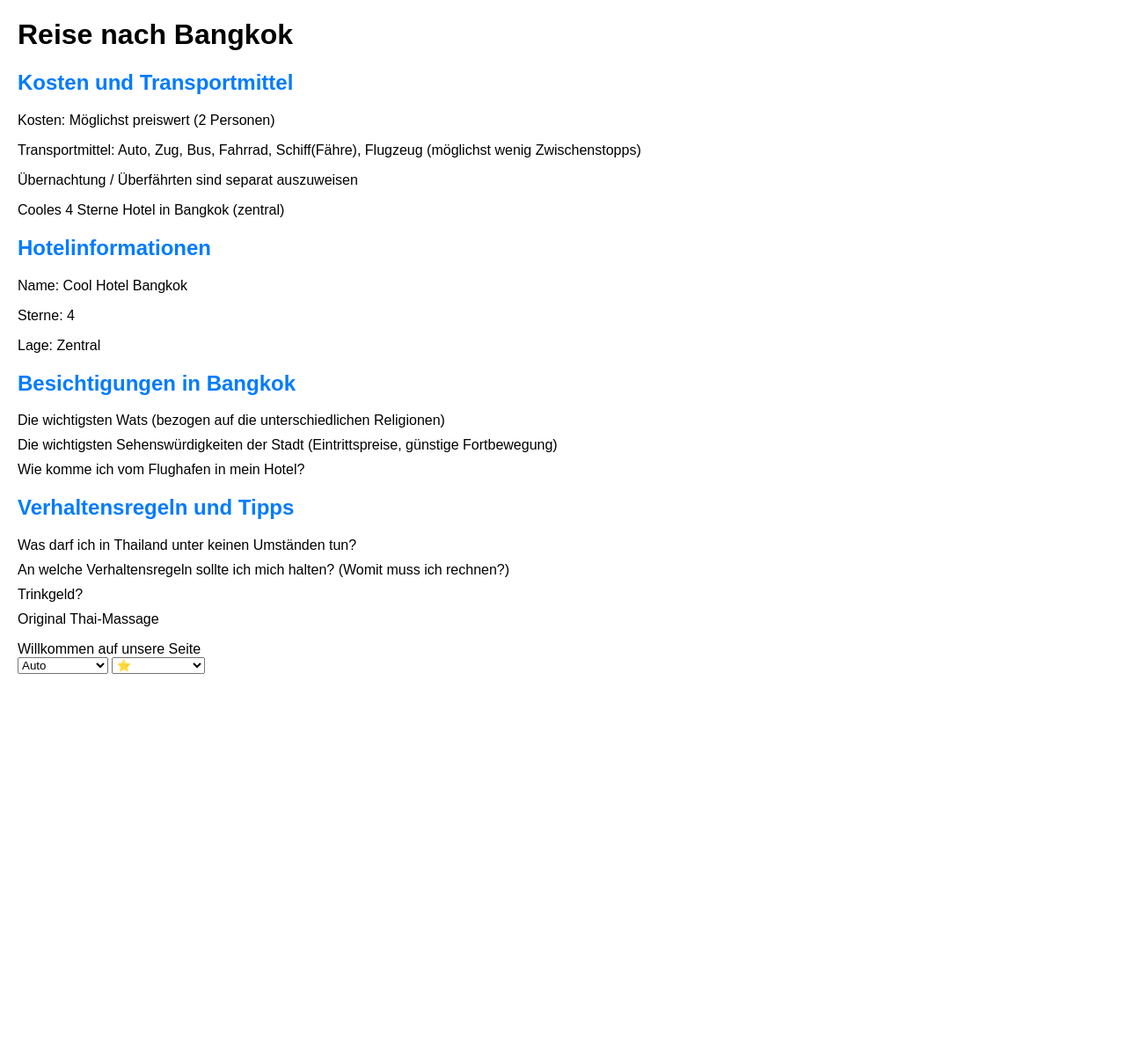
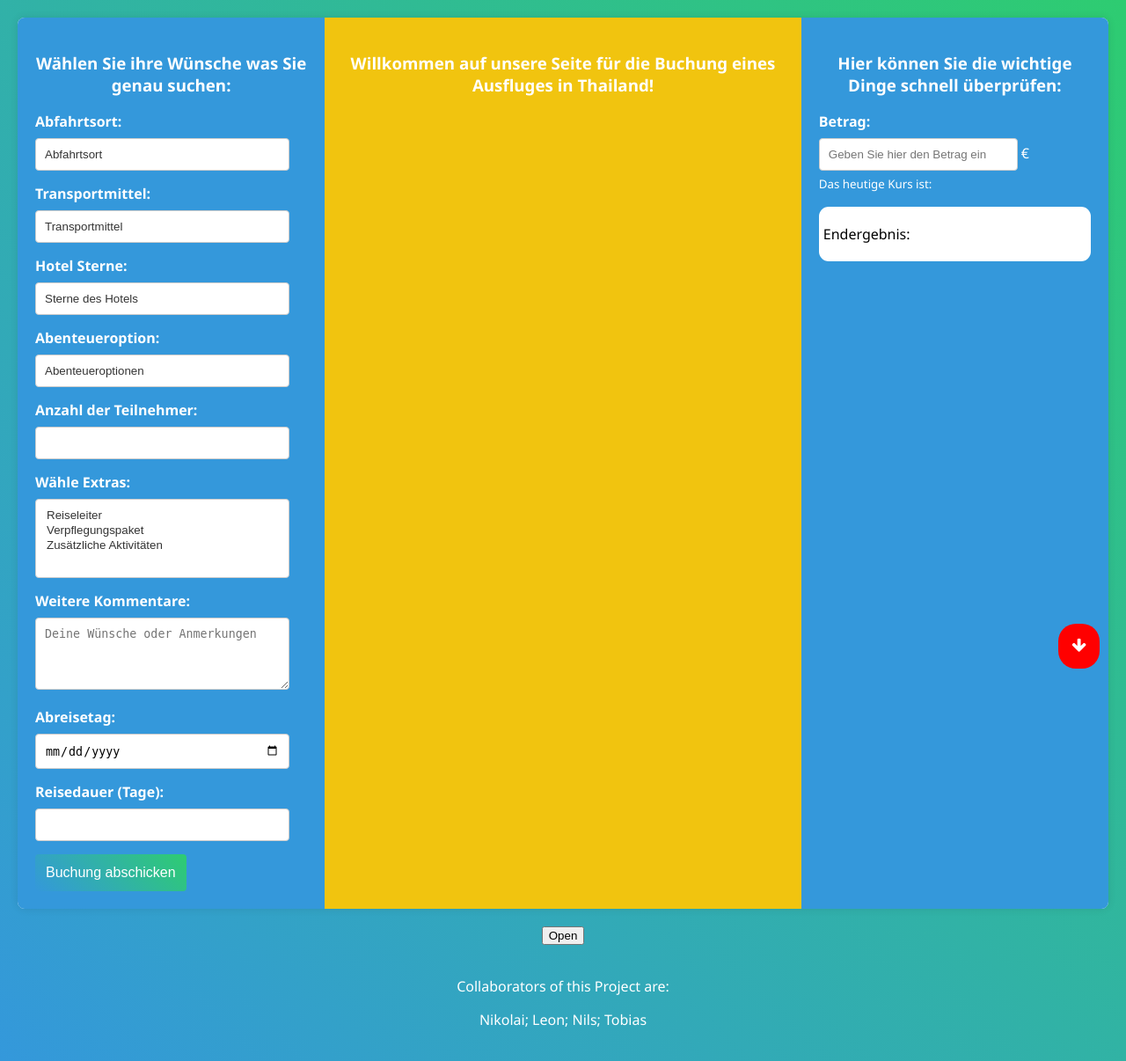
Before and after one commit to nikas17mc/reise_nach_bagkok, a PHP site: page / in a window 1280 px wide. Shown: the whole page at 88% size. Before the commit the page ends 766 px from the top, so only its background shows below. Run offline with PHP 8.4, Linux system fonts and the light colour scheme.

Commit message:
Weiteres Update des Projects

```diff
--- a/index.php
+++ b/index.php
@@ -1,69 +1,38 @@
+<?php include('./src/extra/header.php'); ?>
 <!DOCTYPE html>
 <html lang="de">
+
+</html>
+
 <head>
+    <title>Reise nach Bangkok</title>
     <meta charset="UTF-8">
     <meta name="viewport" content="width=device-width, initial-scale=1.0">
-    <title>Reise nach Bangkok</title>
-    <link rel="shortcut icon" href="./src/" src="./src/icons/my_picture.png" type="image/png">
-    <style>
-        body {
-            font-family: Arial, sans-serif;
-            margin: 20px;
-        }
-        h2 {
-            color: #007BFF;
-        }
-        ul {
-            list-style-type: none;
-            padding: 0;
-        }
-        li {
-            margin-bottom: 10px;
-        }
-    </style>
+    <link rel="stylesheet" href="./src/style/style.css">
+    <link rel="shortcut icon" href="./src/icons/my_picure.png" src="./src/icons/my_picure.png" type="image/png">
+    <link rel="stylesheet" href="https://cdnjs.cloudflare.com/ajax/libs/font-awesome/4.7.0/css/font-awesome.min.css">
 </head>
+
 <body>
-
-    <h1>Reise nach Bangkok</h1>
-
-    <h2>Kosten und Transportmittel</h2>
-    <p>Kosten: Möglichst preiswert (2 Personen)</p>
-    <p>Transportmittel: Auto, Zug, Bus, Fahrrad, Schiff(Fähre), Flugzeug (möglichst wenig Zwischenstopps)</p>
-    <p>Übernachtung / Überfährten sind separat auszuweisen</p>
-    <p>Cooles 4 Sterne Hotel in Bangkok (zentral)</p>
-
-    <?php
-        // Beispiel PHP-Abschnitt für Hotelinformationen
-        $hotelName = "Cool Hotel Bangkok";
-        $hotelSterne = 4;
-        $hotelLage = "Zentral";
-
-        echo "<h2>Hotelinformationen</h2>";
-        echo "<p>Name: $hotelName</p>";
-        echo "<p>Sterne: $hotelSterne</p>";
-        echo "<p>Lage: $hotelLage</p>";
-    ?>
-
-    <h2>Besichtigungen in Bangkok</h2>
-    <ul>
-        <li>Die wichtigsten Wats (bezogen auf die unterschiedlichen Religionen)</li>
-        <li>Die wichtigsten Sehenswürdigkeiten der Stadt (Eintrittspreise, günstige Fortbewegung)</li>
-        <li>Wie komme ich vom Flughafen in mein Hotel?</li>
-    </ul>
-
-    <h2>Verhaltensregeln und Tipps</h2>
-    <ul>
-        <li>Was darf ich in Thailand unter keinen Umständen tun?</li>
-        <li>An welche Verhaltensregeln sollte ich mich halten? (Womit muss ich rechnen?)</li>
-        <li>Trinkgeld?</li>
-        <li>Original Thai-Massage</li>
-    </ul>
-
-    <!-- Weitere Abschnitte hier einfügen -->
-Willkommen auf unsere Seite
-
-<form action="index.php" method="post"></form>
-    <select name="drive" id="">
+    <div class="container">
+        <div class="left-column">
+            <?php if (!isset($_POST['submit'])) { ?>
+                <h3>Wählen Sie ihre Wünsche was Sie genau suchen:</h3>
+                <form id="myForm" action="" method="post">
+                    <label for="departureLocation">Abfahrtsort:</label>
+                    <select name="departureLocation" id="departureLocation" required>
+                        <option value="" disabled selected>Abfahrtsort</option>
+                        <option value="1">Berlin-Tegel</option>
+                        <option value="2">Frankfurt am Main</option>
+                        <option value="3">München</option>
+                        <option value="4">Düsseldorf</option>
+                        <option value="5">Hamburg</option>
+                        <option value="6">Stuttgard</option>
+                        <option value="7">Köln / Bonn</option>
+                    </select>
+                    <label for="drive">Transportmittel:</label>
+                    <select name="drive" id="drive" required>
+                        <option value="" disabled selected>Transportmittel</option>
                         <option value="1">Auto</option>
                         <option value="2">Bus</option>
                         <option value="3">Schiff (Fähre)</option>
@@ -71,19 +40,95 @@ Willkommen auf unsere Seite
                         <option value="5">Flugzeug</option>
                         <option value="6">Fahrrad</option>
                     </select>
-    <select name="star" id="">
+                    <label for="star">Hotel Sterne:</label>
+                    <select name="star" id="star" required>
+                        <option value="" disabled selected>Sterne des Hotels</option>
                         <option value="1">⭐</option>
                         <option value="2">⭐⭐</option>
                         <option value="3">⭐⭐⭐</option>
                         <option value="4">⭐⭐⭐⭐</option>
                         <option value="5">⭐⭐⭐⭐⭐</option>
                     </select>
+                    <label for="excursion">Abenteueroption:</label>
+                    <select name="excursion" id="excursion" required>
+                        <option value="" disabled selected>Abenteueroptionen</option>
+                        <option value="beach">Strandausflug</option>
+                        <option value="city">Stadtbesichtigung</option>
+                        <option value="adventure">Abenteuertour</option>
+                    </select>
+                    <label for="participants">Anzahl der Teilnehmer:</label>
+                    <input type="number" name="participants" id="participants" min="1" required>
+                    <label for="extras">Wähle Extras:</label>
+                    <select name="extras" id="extras" multiple>
+                        <option value="guide">Reiseleiter</option>
+                        <option value="meals">Verpflegungspaket</option>
+                        <option value="activities">Zusätzliche Aktivitäten</option>
+                    </select>
+                    <label for="comments">Weitere Kommentare:</label>
+                    <textarea name="comments" id="comments" rows="4"
+                        placeholder="Deine Wünsche oder Anmerkungen"></textarea>
+                    <label for="departureDate">Abreisetag:</label>
+                    <input type="date" name="departureDate" required>
+                    <label for="tripDuration">Reisedauer (Tage):</label>
+                    <input type="number" name="tripDuration" min="1" required>
+                    <button id="sendB" type="submit" name="submit">Buchung abschicken</button>
                 </form>
-<?php
-if ($_SERVER["REQUEST_METHOD"] == "POST"){
+            <?php } else { ?>
+                <h3>Ihre ausgewählte Angaben und Informationen:
+                    <div class="auswahl_angaben">
+                        <p>Transportmittel:
+                            <?php echo $drive ?>
+                        </p>
+                        <?php include('./src/extra/form.php')?>
+                        <p>Sterne:
+                            <?php echo $star ?>
+                        </p>
+                        <p>Abenteueroptionen:
+                            <?php echo $excursion ?>
+                        </p>
+                        <p>Teilnehmer:
+                            <?php echo $participants ?>
+                        </p>
+                        <p>Extra:
+                            <?php echo $extras ?>
+                        </p>
+                        <p>Abreise:
+                            <?php echo $departureDate ?>
+                        </p>
+                        <p>Reisedauer:
+                            <?php echo $tripDuration ?>
+                        </p>
+                        <p></p>
+                    </div>
+                    <div class="transport_rechnung"></div>
+                    <div></div>
+                </h3>
+            <?php }
+            ; ?>
+        </div>
+        <div class="middle-column">
+            <h3>Willkommen auf unsere Seite für die Buchung eines Ausfluges in Thailand!</h3>
+        </div>
+        <div class="right-column">
+            <h3>Hier können Sie die wichtige Dinge schnell überprüfen:</h3>
+            <label style="text-align:left;" for="amount">Betrag:</label>
+            <input oninput="numberValidate(this)" style="margin-bottom: 3px; width:73%;" type="number" id="amount"
+                placeholder="Geben Sie hier den Betrag ein"><span> €</span><br />
+            <small>Das heutige Kurs ist: <em id="cur"></em></small>
+            <div class="result_box">
+                <p style="color:black;" id="result">Endergebnis: </p>
+            </div>
+        </div>
+    </div>
+    <button id="downB" onclick="down_jump()"><i class="fa fa-arrow-down" aria-hidden="true"></i></button>
+    <button id="upB" onclick="up_jump()"><i class="fa fa-arrow-up" aria-hidden="true"></i></button>
+    <button data-open-modal>Open</button>
+    <dialog data-modal>
+        <div>This is Modal</div>
+        <button data-close-modal>Close</button>
+    </dialog>
+    <?php include('./src/extra/footer.php'); ?>
+    <script src="./src/js/script.js"></script>
+</body>
 
-}
-?>
-
-</body>
 </html>
--- /dev/null
+++ b/src/extra/footer.php
@@ -0,0 +1,4 @@
+<footer style="margin-top: 20px;">
+    <p>Collaborators of this Project are:</p>
+    <p>Nikolai; Leon; Nils; Tobias</p>
+</footer>
--- /dev/null
+++ b/src/extra/header.php
@@ -0,0 +1,23 @@
+<?php
+# ------------------ Information to the Form ------------------------------
+$departureLocation_opt = [1 => "Berlin-Tegel", 2 => "Frankfurt am Main", 3 => "München", 4 => "DUS", 5 => "Hamburg", 6 => "Stuttgard", 8=>"Köln / Bonn"];
+$drive_opt = [1 => "Auto", 2 => "Bus", 3 => "Schiff (Fähre)", 4 => "Zug", 5 => "Flugzeug", 6 => "Fahrrad"];
+$star_opt = [1 => "⭐", 2 => "⭐⭐", 3 => "⭐⭐⭐", 4 => "⭐⭐⭐⭐", 5 => "⭐⭐⭐⭐⭐"];
+$excursion_opt = ["beach" => "Strandausflug", "city" => "Stadtbesichtigung", "adventure" => "Abenteuertour"];
+$extras_opt = ["guide" => "Reiseleiter", "meals" => "Verpflegungspaket", "activities" => "Zusätzliche Aktivitäten"];
+$departureLocation = isset($_POST["departureLocation"]) ? $departureLocation_opt[$_POST["departureLocation"]] : null;
+$drive = isset($_POST["drive"]) ? $drive_opt[$_POST["drive"]] : null;
+$star = isset($_POST["star"]) ? $star_opt[$_POST["star"]] : null;
+$excursion = isset($_POST["excursion"]) ? $excursion_opt[$_POST["excursion"]] : null;
+$extras = isset($_POST["extras"]) ? $extras_opt[$_POST["extras"]] : null;
+$participants = isset($_POST["participants"]) && is_numeric($_POST["participants"]) ? $_POST["participants"] : null;
+$departureDate = isset($_POST["departureDate"]) && is_numeric($_POST["departureDate"]) ? $_POST["departureDate"] : null;
+$tripDuration = isset($_POST["tripDuration"]) && is_numeric($_POST["tripDuration"]) ? $_POST["tripDuration"] : null;
+# -------------------------------------------------------------------------
+
+
+
+# --------------------- Math Logic ----------------------------------------
+$depLocTime= "ca. 12h";
+$travelCost=0;
+?>
--- /dev/null
+++ b/src/style/style.css
@@ -0,0 +1,191 @@
+:root{
+    --b:black;
+    --w:white;
+}
+
+
+body {
+    font-family: 'Segoe UI', Tahoma, Geneva, Verdana, sans-serif;
+    margin: 20px;
+    display: flex;
+    justify-content: center;
+    align-items: center;
+    background: linear-gradient(45deg, #3498db, #2ecc71);
+    color: var(--w);
+    text-align: center;
+    flex-direction: column;
+}
+
+.container {
+    display: flex;
+    width: 100%;
+    margin: auto;
+    background-color: rgba(255, 255, 255, 0.9);
+    border-radius: 8px;
+    box-shadow: 0 0 10px rgba(0, 0, 0, 0.1);
+    overflow: hidden;
+    margin-bottom: 20px;
+}
+
+.left-column,
+.right-column {
+    flex: 35%;
+    padding: 20px;
+    background: #3498db;
+    color: var(--w);
+    text-align: left;
+}
+
+.middle-column {
+    flex: 60%;
+    padding: 20px;
+    background: #f1c40f;
+    box-sizing: border-box;
+}
+
+h3 {
+    color: var(--w);
+    text-align: center;
+}
+
+#auswahl {
+    width: 100%;
+    display: block;
+}
+
+form {
+    width: 100%;
+}
+
+label {
+    display: block;
+    margin-bottom: 8px;
+    font-weight: bold;
+}
+
+select,
+input,
+textarea {
+    width: calc(100% - 20px);
+    padding: 10px;
+    margin-bottom: 15px;
+    border: 1px solid #ccc;
+    border-radius: 4px;
+    box-sizing: border-box;
+}
+
+select {
+    appearance: none;
+    background-color: var(--w);
+    background-position: right center;
+    background-repeat: no-repeat;
+    color: #333;
+    padding-right: 25px;
+}
+
+select:hover {
+    cursor: pointer;
+}
+
+#sendB {
+    background: linear-gradient(45deg, #3498db, #2ecc71);
+    color: var(--w);
+    padding: 12px;
+    border: none;
+    border-radius: 4px;
+    cursor: pointer;
+    font-size: 16px;
+}
+
+#sendB:hover {
+    background: linear-gradient(45deg, #2ecc71, #3498db);
+}
+
+.result_box {
+    padding-left: 5px;
+    padding-top: 4px;
+    padding-bottom: 4px;
+    border-radius: 11px;
+    background: var(--w);
+    margin-top: 16px;
+}
+
+.depLoc_outer_box{
+    width:100%;
+    height:auto;
+    background:var(--w);
+    border-radius: 8px;
+    padding:10px;
+    margin-left:-4%;
+}
+.depLoc_inner_box{
+    width:100%;
+    color:black;
+}
+.depLoc_txt{
+    margin-right: 60px;
+    font-family: 'Segoe UI', Tahoma, Geneva, Verdana, sans-serif;
+}
+.arrow{
+    margin-right: 60px;
+    font-family: 'Segoe UI', Tahoma, Geneva, Verdana, sans-serif;
+}
+.time_txt{
+    margin-top: -10px;
+    margin-bottom: -30px;
+}
+.cost_txt{
+    margin-top:-2%;
+}
+.txt_name_time{
+    text-align: left;
+    font-size: 12px;
+    font-family: 'Franklin Gothic Medium', 'Arial Narrow', Arial, sans-serif;
+    font-weight: 400;
+    margin-right:34%;
+    margin-left:-6%;
+}
+.lineTime{
+    display:inline-block;
+    width:55%;
+    height:2px;
+    padding: 1px;
+    background:black;
+    margin-bottom: 1px;
+}
+.line_start, .line_end{
+    display:inline-block;
+    width:2px;
+    border:2px black solid;
+    background:white;
+    padding:1px;
+}
+.txt_name_cost_unl{
+    text-decoration: underline;
+    font-size: 15px;
+    font-weight: 400;
+    font-style: italic;
+}
+#extras {
+    scrollbar-width: none;
+}
+
+#upB, #downB {
+    background-color: #ff0000;
+    display: block;
+    position: fixed;
+    bottom: 40px;
+    right: 30px;
+    z-index: 99;
+    border: none;
+    outline: none;
+    color: white;
+    cursor: pointer;
+    padding: 15px;
+    border-radius: 20px;
+    font-size: 18px;
+    transition: background-color 0.4s ease;
+}
+#upB:hover,#downB:hover{
+    background-color: #555;
+}
```
Also changed, not shown: information.txt (added, +59 -0 lines), src/extra/form.php (added, +20 -0 lines), src/js/script.js (added, +50 -0 lines), src/pages/hotel_1.php (added), src/pages/hotel_2.php (added), src/pages/hotel_3.php (added), src/pages/hotel_4.php (added). Lines whose indentation alone changed are shown as unchanged.
